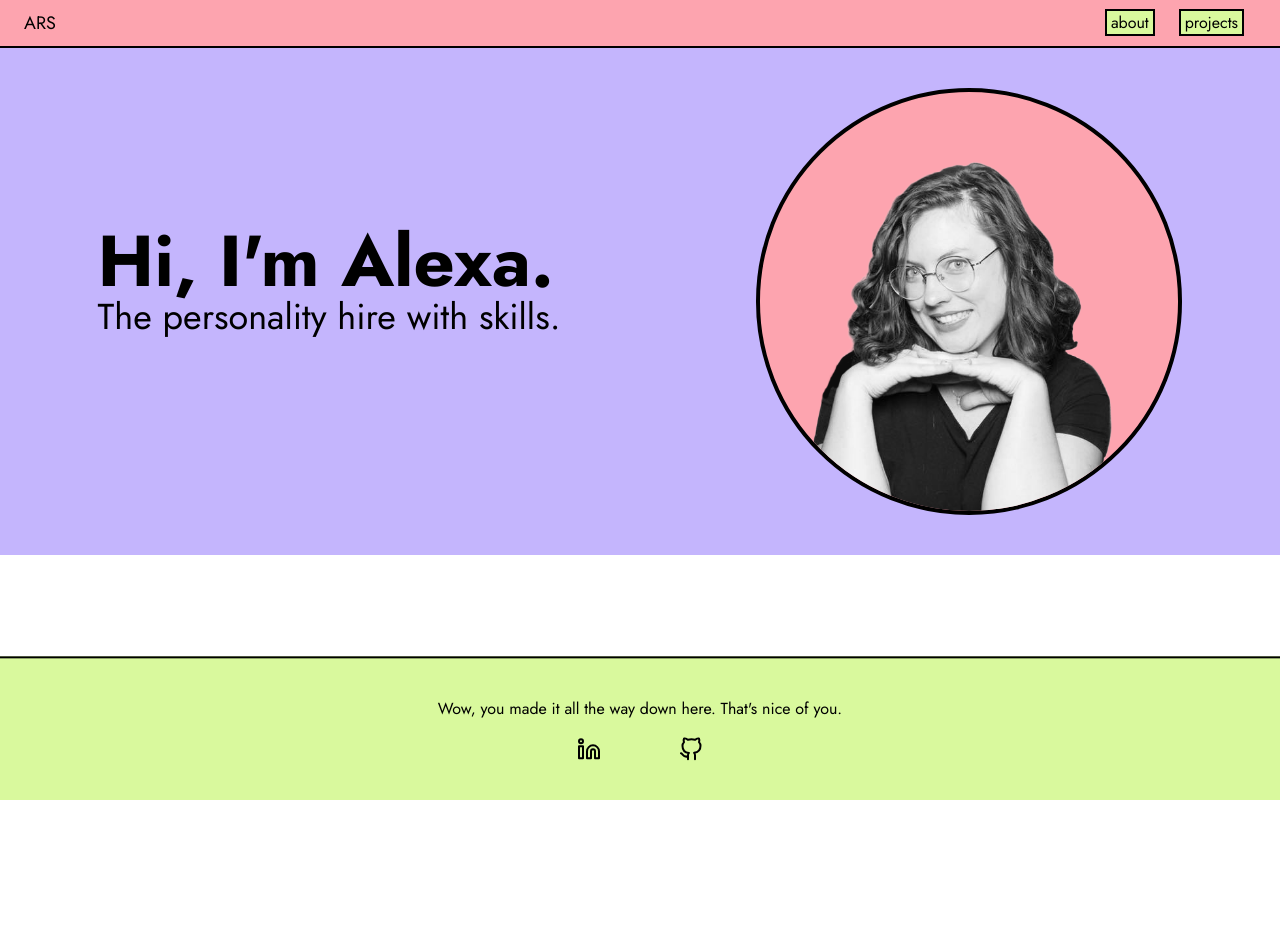
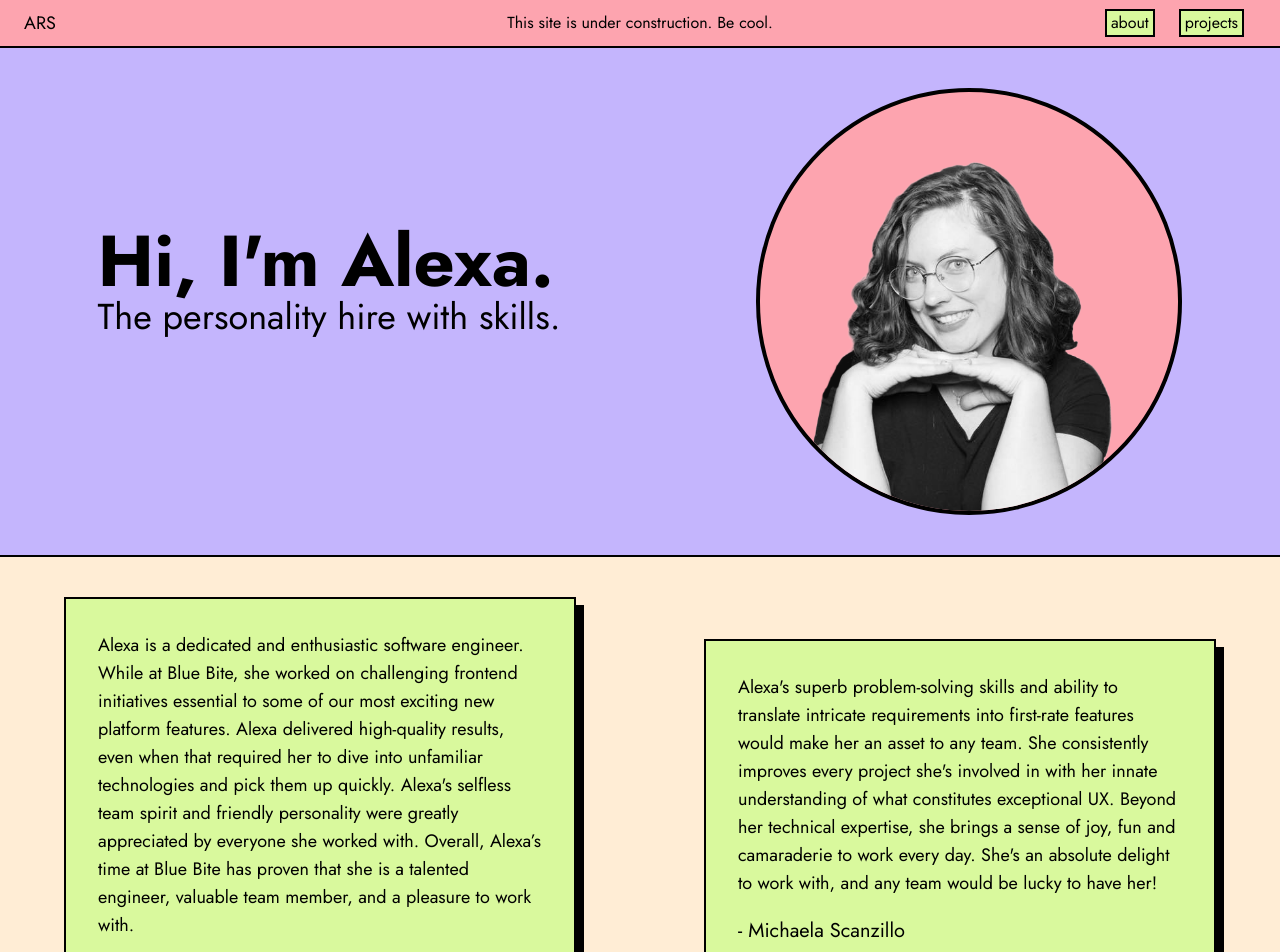
Before and after one commit to alexaraes/alexaraes.github.io, a Next.js app: page / in a window 1280 px wide. Shown: the top 952 px of the page. Before the commit the page ends 800 px from the top, so only its background shows below. Built offline with nearby package versions, Linux system fonts and the light colour scheme.

Commit message:
adding testimonial cards, styling leaves something to be desired

```diff
--- a/src/app/page.tsx
+++ b/src/app/page.tsx
@@ -1,9 +1,11 @@
+import Testimonials from "./ui/testimonials";
 import Hero from "./ui/hero";
 
 const Page = () => {
     return (
       <>
         <Hero />
+        <Testimonials />
       </>
     )
   }
--- a/src/app/projects/page.tsx
+++ b/src/app/projects/page.tsx
@@ -3,7 +3,7 @@ import Link from "next/link";
 const Page = () => {
     return (
       <>
-        <div className="flex flex-col justify-center items-center bg-orange-100 pb-10 h-screen">
+        <div className="flex flex-col justify-start pt-10 items-center bg-orange-100 pb-10 h-screen">
             <p className="text-2xl md:text-4xl lg:text-5xl font-bold">Projects</p>
             <a target="_blank" className="my-5 hover:bg-lime-200 md:text-lg lg:text-2xl" href="https://alexaraes.github.io/GFE-hero-feature/">Responsive Marketing Splash</a>
         </div>
--- a/src/app/ui/button.tsx
+++ b/src/app/ui/button.tsx
@@ -6,7 +6,7 @@ interface ButtonProps {
 
 const NavButton = ({ title }: ButtonProps) => {
     return (
-        <Link href={`/${title}`} className="text-center bg-lime-200 mx-3 px-1 border-2 border-black">
+        <Link href={`/${title}`} className="text-center bg-lime-200 mx-2 md:mx-3 px-1 border-2 border-black hover:shadow-brutal">
             {title}
         </Link>
     )
--- /dev/null
+++ b/src/app/ui/card.tsx
@@ -0,0 +1,18 @@
+interface CardProps {
+    name: string;
+    link: string;
+    body: string;
+}
+
+const Card = ({ name, link, body }: CardProps) => {
+    return (
+        <div className="text-center p-8 my-10 border-2 border-black shadow-extraBrutal w-3/4 md:w-2/5 bg-lime-200 md:mx-10 md:text-left">
+            <p className="mb-5 md:text-lg">
+                {body}
+            </p>
+            <a className="text-xl hover:border-b-2 hover:border-black" target="_blank" href={link}>- {name}</a>
+        </div>
+    )
+  }
+
+export default Card;
--- a/src/app/ui/hero.tsx
+++ b/src/app/ui/hero.tsx
@@ -1,6 +1,7 @@
 const Hero = () => {
     return (
-        <div className="flex flex-col items-center bg-violet-300 pb-10 md:flex-row md:justify-around">
+        <div className="flex flex-col items-center bg-violet-300 pb-10 border-b-2 border-black md:flex-row md:justify-around">
+            <div className="block md:hidden mt-5 text-center grow"><p>This site is under construction. Be cool.</p></div>
             <div className="mt-10 md:mt-0">
                 <p className="text-3xl md:text-7xl font-bold">Hi, I'm Alexa.</p>
                 <p className="md:text-4xl">The personality hire with skills.</p>
--- a/src/app/ui/navbar.tsx
+++ b/src/app/ui/navbar.tsx
@@ -5,10 +5,13 @@ const NavBar = () => {
     return (
         <>
             <div className="flex flex-row justify-between items-center border-b-2 border-black h-12 px-6 bg-rose-300">
-                <Link href="/" className="text-lg">
-                    ARS
-                </Link>
-                <div>
+                <div className="flex-1">
+                    <Link href="/" className="text-lg">
+                        ARS
+                    </Link>
+                </div>
+                <div className="hidden md:block md:text-center md:grow"><p>This site is under construction. Be cool.</p></div>
+                <div className="flex flex-1 justify-end">
                     <NavButton title="about" />
                     <NavButton title="projects" />
                 </div>
--- /dev/null
+++ b/src/app/ui/testimonials.tsx
@@ -0,0 +1,45 @@
+import Card from "./card";
+
+const testimonialList = {
+    "Joshua Weiss": {
+        linkedin: "https://www.linkedin.com/in/joshuatweiss/",
+        body: "Alexa is a dedicated and enthusiastic software engineer. While at Blue Bite, she worked on challenging frontend initiatives essential to some of our most exciting new platform features. Alexa delivered high-quality results, even when that required her to dive into unfamiliar technologies and pick them up quickly. Alexa's selfless team spirit and friendly personality were greatly appreciated by everyone she worked with. Overall, Alexa’s time at Blue Bite has proven that she is a talented engineer, valuable team member, and a pleasure to work with."
+    },
+    "Michaela Scanzillo": {
+        linkedin: "https://www.linkedin.com/in/michaela-scanzillo/",
+        body: "Alexa's superb problem-solving skills and ability to translate intricate requirements into first-rate features would make her an asset to any team. She consistently improves every project she's involved in with her innate understanding of what constitutes exceptional UX. Beyond her technical expertise, she brings a sense of joy, fun and camaraderie to work every day. She's an absolute delight to work with, and any team would be lucky to have her!"
+    },
+    "Ellen Edgington": {
+        linkedin: "https://www.linkedin.com/in/ellen-edgington-psm-safe%C2%AE-5-certified-agilist-70a0495/",
+        body: "Over the years, I have worked on both small and large teams with Alexa in the airline and grocery industries, creating digital products that made a difference for both end users and the business. Some of my best memories of our projects have been working with Alexa. Alexa works especially well with UX/Product Design and Strategy. She gives great feedback on UX reviews and is thoughtful about her questions for designers. She actively dialogs with the Product Team to understand what is needed. She is unafraid to ask questions and work with her teammates until she gets what she is looking for. Alexa has stepped in when needed when the lead developer was out for an extended period of time. Even during tough times, she can bring humor, laughter and motivation to a team to reinvigorate the energy to push through a deadline. Alexa is the morale boost every team needs!"
+    },
+    "Trey Jones": {
+        linkedin: "https://www.linkedin.com/in/kennethajones/",
+        body: "Alexa showed tremendous growth in code quality and quantity; raising the bar for others . A developer who loves to develop, Alexa had no fear jumping in to try a hand at something new. If given the opportunity, this developer can meet any challenge and will be sorely missed."
+    },
+    "Aaron Larner": {
+        linkedin: "https://www.linkedin.com/in/aaronlarner/",
+        body: "Alexa's dedication to self improvement is the characteristic that has most impressed me. It was a pleasure to interact with Alexa as a student of mine while she was learning front-end development at The Iron Yard and I've be constantly impressed with how far she's come since then. Alexa excels at breaking down complicated technical problems and figuring out how to solve them while keeping a close eye on code quality. Any company would be lucky to have her on their development team."
+    }
+};
+
+const Testimonials = () => {
+    return (
+        <div className="flex flex-col justify-center items-center bg-orange-100 md:flex-row md:justify-around md:flex-wrap">
+            {
+                Object.keys(testimonialList).map((key, index) => {
+                    return (
+                        <Card
+                            key={index}
+                            name={key}
+                            link={testimonialList[key].linkedin}
+                            body={testimonialList[key].body}
+                        />
+                    )
+                })
+            }
+        </div>
+    )
+}
+
+export default Testimonials;
--- a/tailwind.config.js
+++ b/tailwind.config.js
@@ -8,7 +8,7 @@ module.exports = {
       },
       boxShadow: {
         'brutal': "3px 3px 0 0 rgb(0, 0, 0, 1)",
-        'extraBrutal': "20px 0px 0 0 rgb(0, 0, 0, 1)",
+        'extraBrutal': "8px 8px 0 0 rgb(0, 0, 0, 1)",
       }
     },
   },
```
